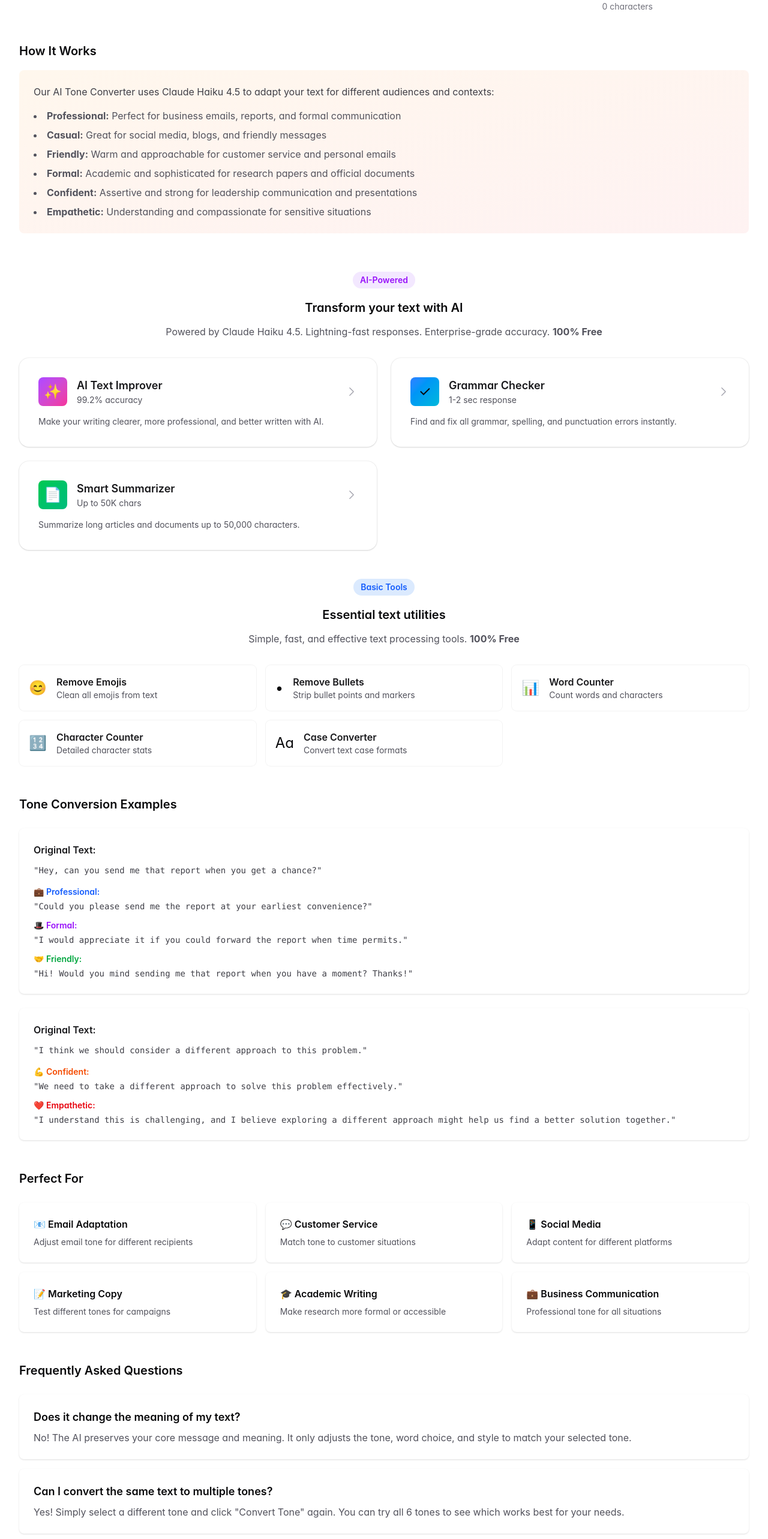
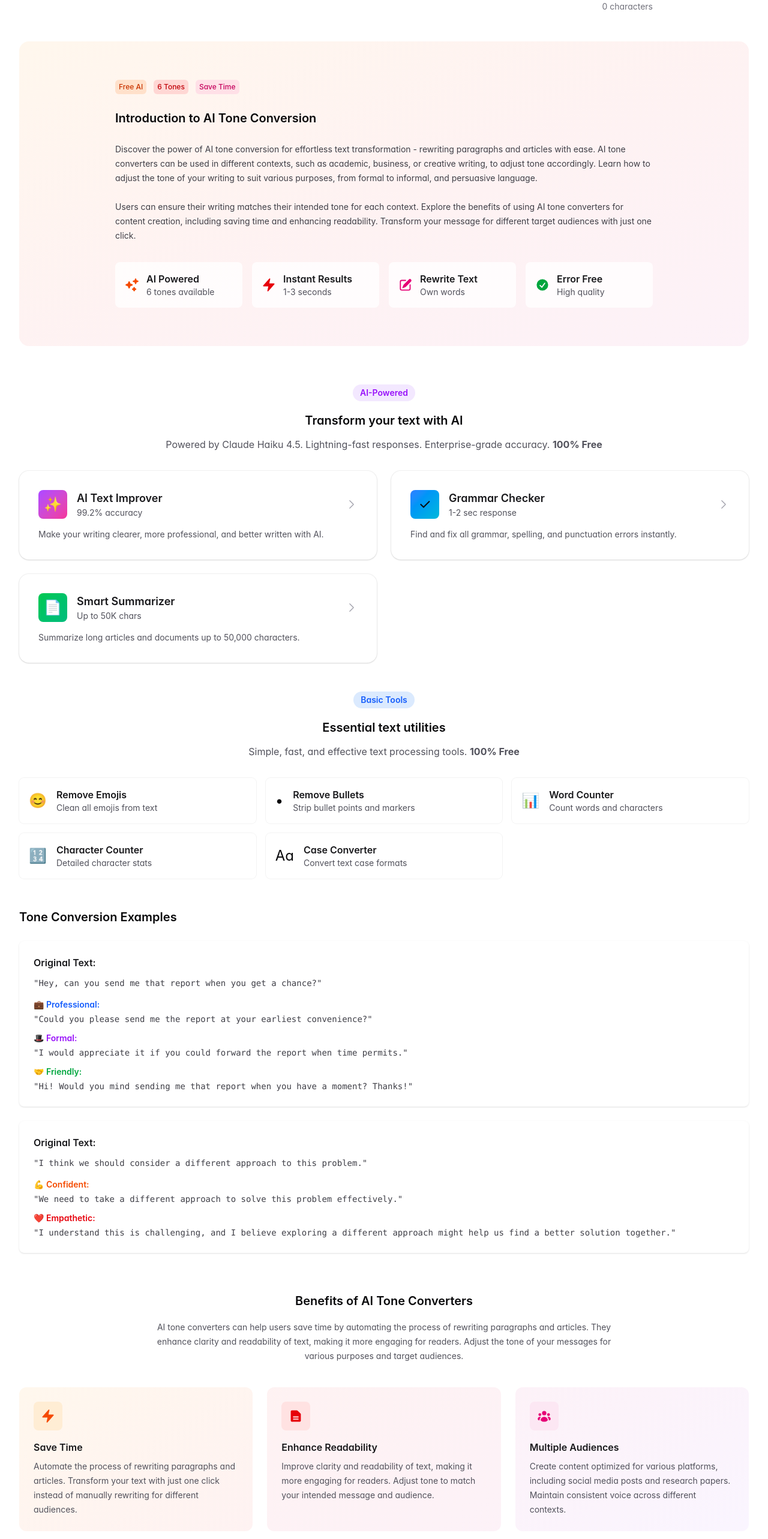
Before and after one commit to Only-Text/only-text, a Next.js app in the folder only-text-catalyst/: page /ai-tone-converter in a window 1280 px wide. Shown: the part 960-3526 px from the top of the page at 60% size. Built offline with nearby package versions, Linux system fonts and the light colour scheme; a web font is replaced by a local one.

Commit message:
Complete SEO update: AI Tone Converter with gradient hero, benefits grid, and NLP keywords

```diff
--- a/only-text-catalyst/src/app/ai-tone-converter/page.jsx
+++ b/only-text-catalyst/src/app/ai-tone-converter/page.jsx
@@ -8,7 +8,7 @@ import { Heading } from '@/components/heading'
 import { Text } from '@/components/text'
 import { Badge } from '@/components/badge'
 import { RelatedTools } from '@/components/related-tools'
-import { CheckCircleIcon, SparklesIcon, BoltIcon, ShieldCheckIcon, DocumentTextIcon, AcademicCapIcon, ChatBubbleLeftRightIcon, UserGroupIcon } from '@heroicons/react/20/solid'
+import { CheckCircleIcon, SparklesIcon, BoltIcon, ShieldCheckIcon, DocumentTextIcon, AcademicCapIcon, ChatBubbleLeftRightIcon, UserGroupIcon, PencilSquareIcon, LanguageIcon } from '@heroicons/react/20/solid'
 
 export default function AIToneConverterPage() {
   const [selectedTone, setSelectedTone] = useState('professional')
@@ -81,21 +81,57 @@ export default function AIToneConverterPage() {
           demoText="Hey! Just wanted to let you know that the meeting got moved to tomorrow. Hope that works for you!"
         />
 
-        {/* How It Works */}
-        <div className="mt-12">
-          <Heading level={2} className="mb-4">How It Works</Heading>
-          <div className="rounded-lg bg-gradient-to-br from-orange-50 to-red-50 p-6 dark:from-zinc-800 dark:to-zinc-900">
-            <p className="mb-4 text-zinc-700 dark:text-zinc-300">
-              Our AI Tone Converter uses Claude Haiku 4.5 to adapt your text for different audiences and contexts:
-            </p>
-            <ul className="list-inside list-disc space-y-2 text-zinc-600 dark:text-zinc-400">
-              <li><strong>Professional:</strong> Perfect for business emails, reports, and formal communication</li>
-              <li><strong>Casual:</strong> Great for social media, blogs, and friendly messages</li>
-              <li><strong>Friendly:</strong> Warm and approachable for customer service and personal emails</li>
-              <li><strong>Formal:</strong> Academic and sophisticated for research papers and official documents</li>
-              <li><strong>Confident:</strong> Assertive and strong for leadership communication and presentations</li>
-              <li><strong>Empathetic:</strong> Understanding and compassionate for sensitive situations</li>
-            </ul>
+        {/* Introduction Hero with Gradient */}
+        <div className="relative isolate mt-12 overflow-hidden rounded-2xl bg-gradient-to-br from-orange-50 via-red-50 to-pink-50 px-6 py-16 dark:from-zinc-900 dark:via-zinc-800 dark:to-zinc-900">
+          <div className="mx-auto max-w-4xl">
+            <div className="mb-6 flex items-center gap-3">
+              <Badge color="orange">Free AI</Badge>
+              <Badge color="red">6 Tones</Badge>
+              <Badge color="pink">Save Time</Badge>
+            </div>
+
+            <Heading level={2} className="mb-6 text-3xl font-bold">
+              Introduction to AI Tone Conversion
+            </Heading>
+
+            <Text className="mb-6 text-lg text-zinc-700 dark:text-zinc-300">
+              Discover the power of AI tone conversion for effortless text transformation - rewriting paragraphs and articles with ease. AI tone converters can be used in different contexts, such as academic, business, or creative writing, to adjust tone accordingly. Learn how to adjust the tone of your writing to suit various purposes, from formal to informal, and persuasive language.
+            </Text>
+
+            <Text className="mb-8 text-lg text-zinc-700 dark:text-zinc-300">
+              Users can ensure their writing matches their intended tone for each context. Explore the benefits of using AI tone converters for content creation, including saving time and enhancing readability. Transform your message for different target audiences with just one click.
+            </Text>
+
+            <div className="grid gap-4 sm:grid-cols-2 lg:grid-cols-4">
+              <div className="flex items-center gap-3 rounded-lg bg-white/80 p-4 dark:bg-zinc-800/80">
+                <SparklesIcon className="h-6 w-6 flex-none text-orange-600 dark:text-orange-400" />
+                <div>
+                  <div className="font-semibold text-zinc-900 dark:text-white">AI Powered</div>
+                  <div className="text-sm text-zinc-600 dark:text-zinc-400">6 tones available</div>
+                </div>
+              </div>
+              <div className="flex items-center gap-3 rounded-lg bg-white/80 p-4 dark:bg-zinc-800/80">
+                <BoltIcon className="h-6 w-6 flex-none text-red-600 dark:text-red-400" />
+                <div>
+                  <div className="font-semibold text-zinc-900 dark:text-white">Instant Results</div>
+                  <div className="text-sm text-zinc-600 dark:text-zinc-400">1-3 seconds</div>
+                </div>
+              </div>
+              <div className="flex items-center gap-3 rounded-lg bg-white/80 p-4 dark:bg-zinc-800/80">
+                <PencilSquareIcon className="h-6 w-6 flex-none text-pink-600 dark:text-pink-400" />
+                <div>
+                  <div className="font-semibold text-zinc-900 dark:text-white">Rewrite Text</div>
+                  <div className="text-sm text-zinc-600 dark:text-zinc-400">Own words</div>
+                </div>
+              </div>
+              <div className="flex items-center gap-3 rounded-lg bg-white/80 p-4 dark:bg-zinc-800/80">
+                <CheckCircleIcon className="h-6 w-6 flex-none text-green-600 dark:text-green-400" />
+                <div>
+                  <div className="font-semibold text-zinc-900 dark:text-white">Error Free</div>
+                  <div className="text-sm text-zinc-600 dark:text-zinc-400">High quality</div>
+                </div>
+              </div>
+            </div>
           </div>
         </div>
 
@@ -158,8 +194,80 @@ export default function AIToneConverterPage() {
           </div>
         </div>
 
+        {/* Benefits Section */}
+        <div className="mt-16">
+          <div className="mx-auto max-w-3xl text-center">
+            <Heading level={2} className="mb-4 text-3xl font-bold">Benefits of AI Tone Converters</Heading>
+            <Text className="mb-10 text-lg text-zinc-600 dark:text-zinc-400">
+              AI tone converters can help users save time by automating the process of rewriting paragraphs and articles. They enhance clarity and readability of text, making it more engaging for readers. Adjust the tone of your messages for various purposes and target audiences.
+            </Text>
+          </div>
+
+          <div className="grid gap-6 sm:grid-cols-2 lg:grid-cols-3">
+            <div className="group relative overflow-hidden rounded-xl bg-gradient-to-br from-orange-50 to-red-50 p-6 transition-all hover:shadow-lg dark:from-orange-900/20 dark:to-red-900/20">
+              <div className="mb-4 inline-flex rounded-lg bg-orange-100 p-3 dark:bg-orange-900/50">
+                <BoltIcon className="h-6 w-6 text-orange-600 dark:text-orange-400" />
+              </div>
+              <h3 className="mb-2 font-semibold text-zinc-900 dark:text-white">Save Time</h3>
+              <Text className="text-zinc-600 dark:text-zinc-400">
+                Automate the process of rewriting paragraphs and articles. Transform your text with just one click instead of manually rewriting for different audiences.
+              </Text>
+            </div>
+
+            <div className="group relative overflow-hidden rounded-xl bg-gradient-to-br from-red-50 to-pink-50 p-6 transition-all hover:shadow-lg dark:from-red-900/20 dark:to-pink-900/20">
+              <div className="mb-4 inline-flex rounded-lg bg-red-100 p-3 dark:bg-red-900/50">
+                <DocumentTextIcon className="h-6 w-6 text-red-600 dark:text-red-400" />
+              </div>
+              <h3 className="mb-2 font-semibold text-zinc-900 dark:text-white">Enhance Readability</h3>
+              <Text className="text-zinc-600 dark:text-zinc-400">
+                Improve clarity and readability of text, making it more engaging for readers. Adjust tone to match your intended message and audience.
+              </Text>
+            </div>
+
+            <div className="group relative overflow-hidden rounded-xl bg-gradient-to-br from-pink-50 to-purple-50 p-6 transition-all hover:shadow-lg dark:from-pink-900/20 dark:to-purple-900/20">
+              <div className="mb-4 inline-flex rounded-lg bg-pink-100 p-3 dark:bg-pink-900/50">
+                <UserGroupIcon className="h-6 w-6 text-pink-600 dark:text-pink-400" />
+              </div>
+              <h3 className="mb-2 font-semibold text-zinc-900 dark:text-white">Multiple Audiences</h3>
+              <Text className="text-zinc-600 dark:text-zinc-400">
+                Create content optimized for various platforms, including social media posts and research papers. Maintain consistent voice across different contexts.
+              </Text>
+            </div>
+
+            <div className="group relative overflow-hidden rounded-xl bg-gradient-to-br from-purple-50 to-indigo-50 p-6 transition-all hover:shadow-lg dark:from-purple-900/20 dark:to-indigo-900/20">
+              <div className="mb-4 inline-flex rounded-lg bg-purple-100 p-3 dark:bg-purple-900/50">
+                <PencilSquareIcon className="h-6 w-6 text-purple-600 dark:text-purple-400" />
+              </div>
+              <h3 className="mb-2 font-semibold text-zinc-900 dark:text-white">Rephrase Text</h3>
+              <Text className="text-zinc-600 dark:text-zinc-400">
+                Rephrase sentences and paragraphs in your own words. Create rewritten text that sounds natural and engaging while preserving meaning.
+              </Text>
+            </div>
+
+            <div className="group relative overflow-hidden rounded-xl bg-gradient-to-br from-indigo-50 to-blue-50 p-6 transition-all hover:shadow-lg dark:from-indigo-900/20 dark:to-blue-900/20">
+              <div className="mb-4 inline-flex rounded-lg bg-indigo-100 p-3 dark:bg-indigo-900/50">
+                <AcademicCapIcon className="h-6 w-6 text-indigo-600 dark:text-indigo-400" />
+              </div>
+              <h3 className="mb-2 font-semibold text-zinc-900 dark:text-white">Academic & Business</h3>
+              <Text className="text-zinc-600 dark:text-zinc-400">
+                Perfect for academic papers, business documents, and professional writing. Adjust tone for formal, informal, or persuasive language.
+              </Text>
+            </div>
+
+            <div className="group relative overflow-hidden rounded-xl bg-gradient-to-br from-blue-50 to-cyan-50 p-6 transition-all hover:shadow-lg dark:from-blue-900/20 dark:to-cyan-900/20">
+              <div className="mb-4 inline-flex rounded-lg bg-blue-100 p-3 dark:bg-blue-900/50">
+                <CheckCircleIcon className="h-6 w-6 text-blue-600 dark:text-blue-400" />
+              </div>
+              <h3 className="mb-2 font-semibold text-zinc-900 dark:text-white">Error Free Writing</h3>
+              <Text className="text-zinc-600 dark:text-zinc-400">
+                Ensure error-free writing with grammar and readability improvements. Create professional content that engages your target audience effectively.
+              </Text>
+            </div>
+          </div>
+        </div>
+
         {/* Use Cases */}
-        <div className="mt-12">
+        <div className="mt-16">
           <Heading level={2} className="mb-6">Perfect For</Heading>
           <div className="grid gap-4 sm:grid-cols-2 lg:grid-cols-3">
             <div className="rounded-lg bg-white p-6 shadow-sm dark:bg-zinc-800">
```
